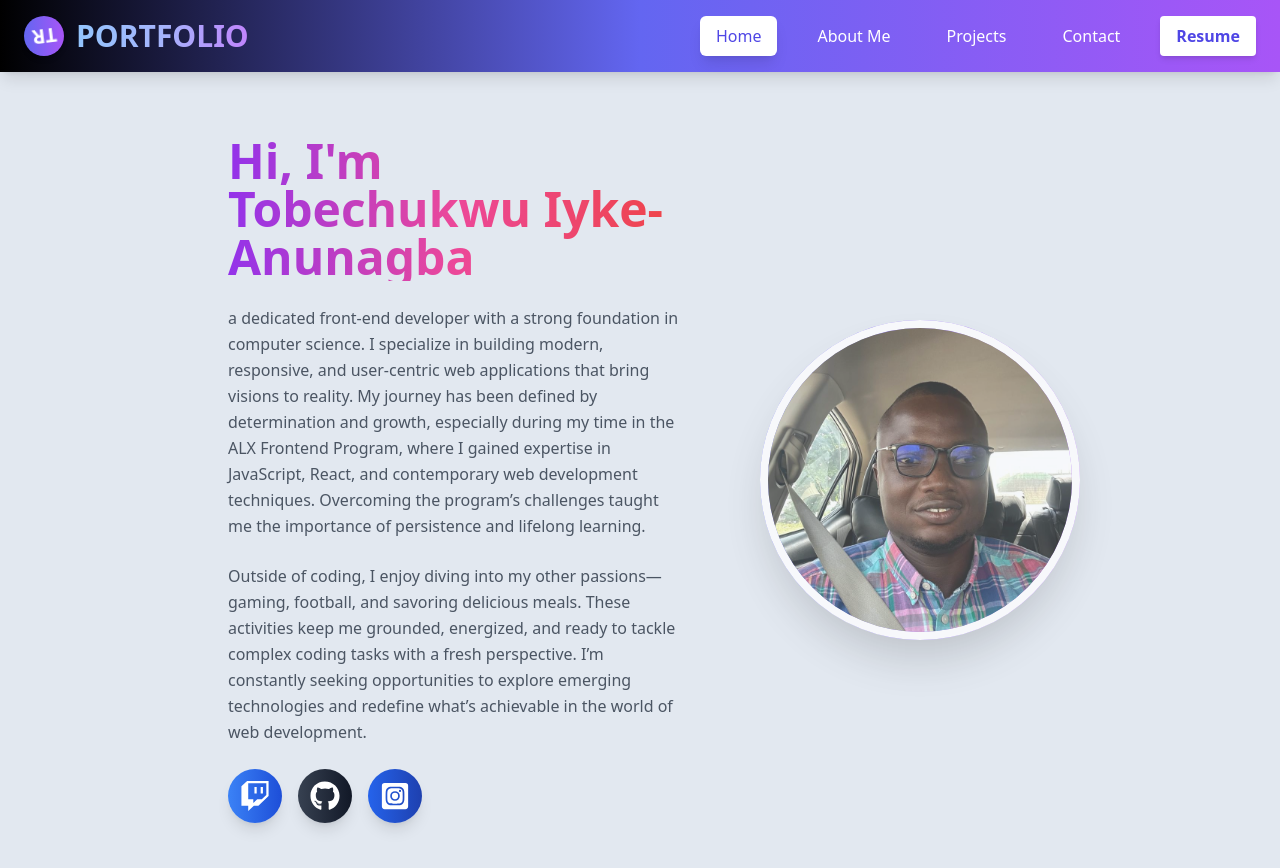
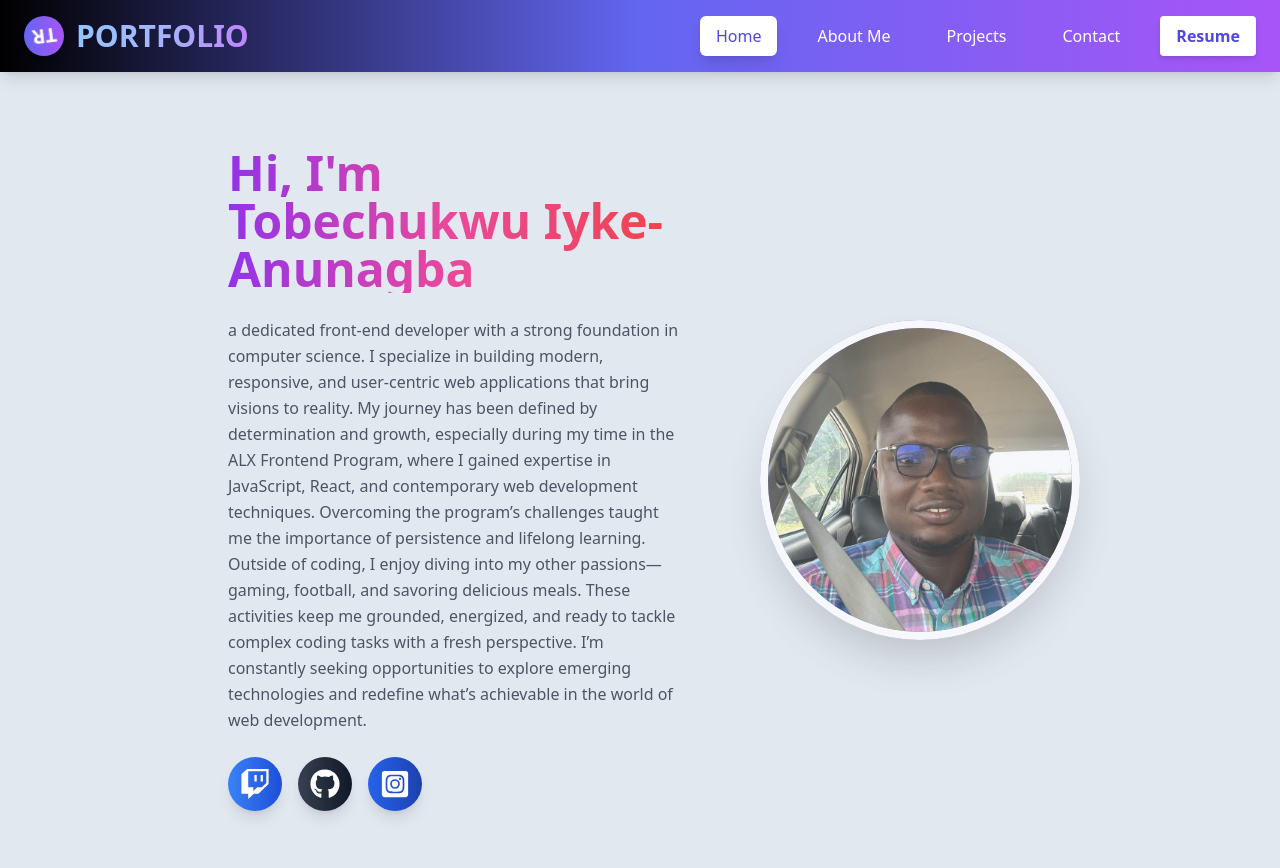
Before and after one commit to tobeanunagba/tobeanunagba, a React (Vite) app in the folder portfolio/: page / in a window 1280 px wide. Shown: the top 868 px of the page. Built offline with nearby package versions, Linux system fonts and the light colour scheme.

Commit message:
Update Home.jsx

```diff
--- a/portfolio/src/Components/Home.jsx
+++ b/portfolio/src/Components/Home.jsx
@@ -17,8 +17,6 @@ function Home() {
               </h1>
              <p className="text-gray-600 leading-relaxed mb-6">
  a dedicated front-end developer with a strong foundation in computer science. I specialize in building modern, responsive, and user-centric web applications that bring visions to reality. My journey has been defined by determination and growth, especially during my time in the ALX Frontend Program, where I gained expertise in JavaScript, React, and contemporary web development techniques. Overcoming the program’s challenges taught me the importance of persistence and lifelong learning.
-</p>
-<p className="text-gray-600 leading-relaxed mb-6">
   Outside of coding, I enjoy diving into my other passions—gaming, football, and savoring delicious meals. These activities keep me grounded, energized, and ready to tackle complex coding tasks with a fresh perspective. I’m constantly seeking opportunities to explore emerging technologies and redefine what’s achievable in the world of web development.
 </p>
 
```
